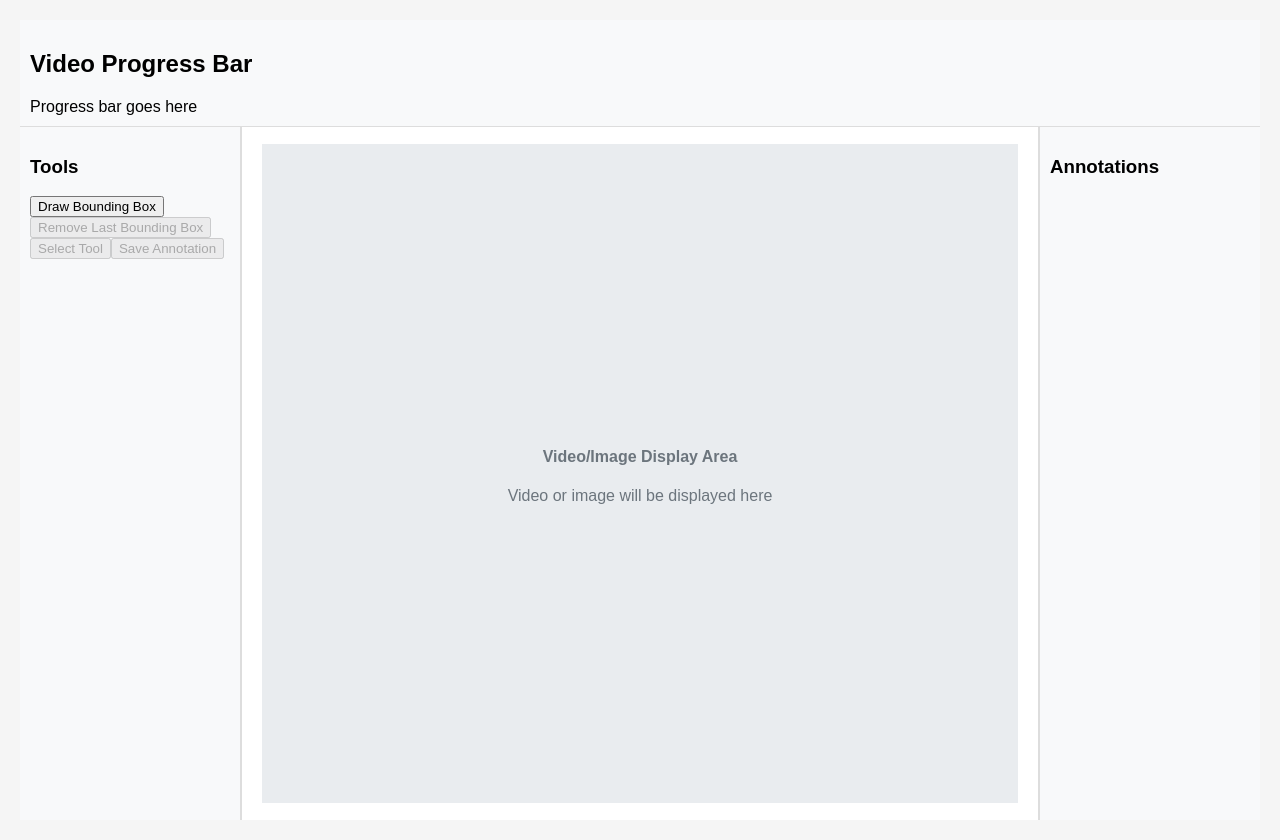
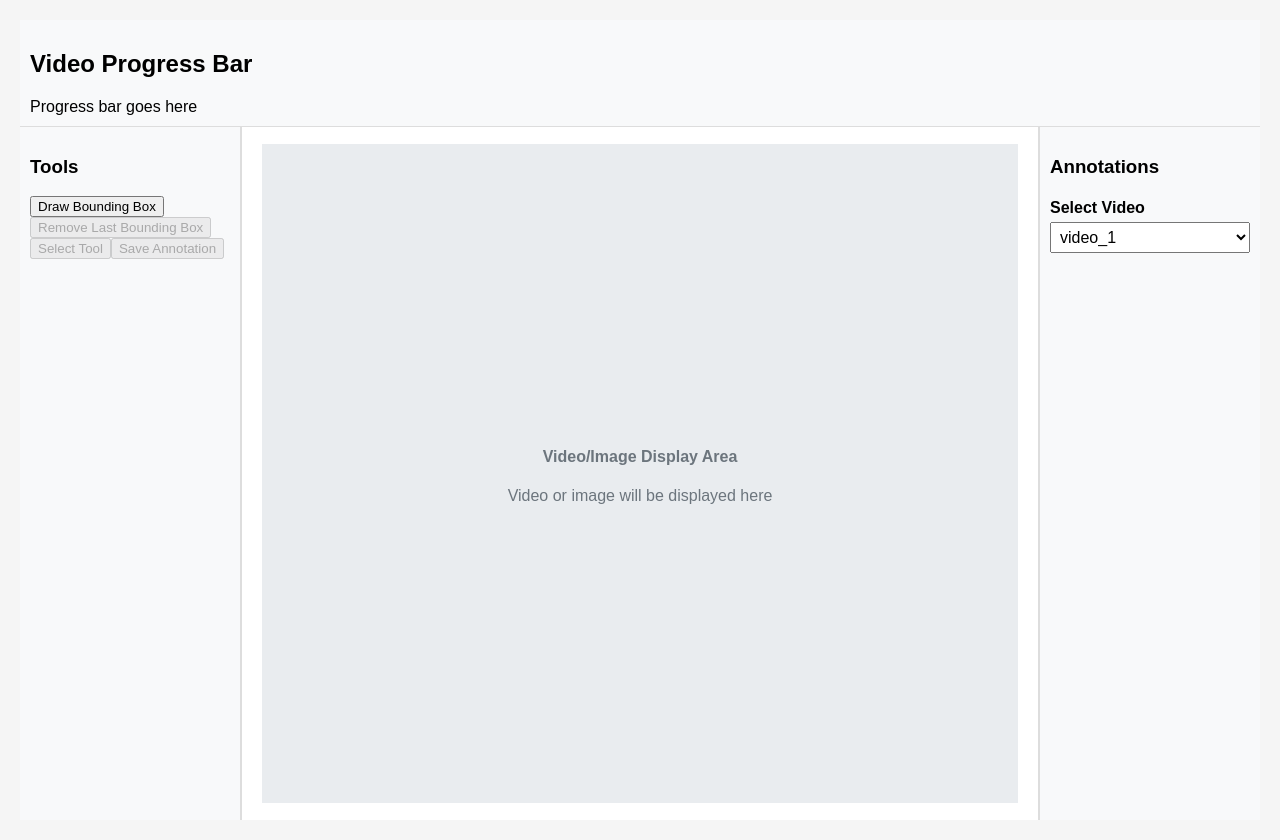
Before and after one commit to BaamPark/WebLabelMV, a React (Create React App) app in the folder labelmv-frontend/: page /annotation in a window 1280 px wide. Built offline with nearby package versions, Linux system fonts and the light colour scheme.

Commit message:
new chat made change for a feature: user select view

```diff
--- a/labelmv-frontend/src/AnnotationPage.css
+++ b/labelmv-frontend/src/AnnotationPage.css
@@ -1,3 +1,5 @@
+
+
 body {
   margin: 0;
   font-family: Arial, sans-serif;
@@ -43,6 +45,20 @@ body {
   border-right: 1px solid #ddd;
   position: relative;
   overflow: hidden; /* Ensure bounding boxes don't overflow */
+}
+
+.video-selection {
+  margin-top: 20px;
+}
+
+.video-selection h4 {
+  margin-bottom: 5px;
+}
+
+.video-selection select {
+  width: 100%;
+  padding: 5px;
+  font-size: 16px;
 }
 
 .video-container {
--- a/labelmv-frontend/src/AnnotationPage.js
+++ b/labelmv-frontend/src/AnnotationPage.js
@@ -1,5 +1,10 @@
-import React, { useState, useRef } from 'react';
+
+
+
+
+import React, { useState, useRef, useContext } from 'react';
 import './AnnotationPage.css';
+import { ProjectContext } from './App';
 
 const AnnotationPage = () => {
   const [isDrawingEnabled, setIsDrawingEnabled] = useState(false);
@@ -8,6 +13,10 @@ const AnnotationPage = () => {
   const [draggingBoxId, setDraggingBoxId] = useState(null);
   const [resizingBoxId, setResizingBoxId] = useState(null);
   const [dragOffset, setDragOffset] = useState({ x: 0, y: 0 });
+  const [selectedVideoIndex, setSelectedVideoIndex] = useState(0);
+
+  const { projectData } = useContext(ProjectContext);
+  const { numVideos } = projectData;
 
   const containerRef = useRef(null);
 
@@ -185,6 +194,10 @@ const AnnotationPage = () => {
     return newBox;
   };
 
+  const handleVideoChange = (e) => {
+    setSelectedVideoIndex(parseInt(e.target.value, 10) - 1); // Convert to 0-based index
+  };
+
   return (
     <div
       className="annotation-page"
@@ -282,7 +295,7 @@ const AnnotationPage = () => {
           </div>
         </div>
 
-        {/* Right sidebar for annotation list */}
+        {/* Right sidebar for annotation list and video selection */}
         <aside className="sidebar-right">
           <h3>Annotations</h3>
           <ul className="annotation-list placeholder">
@@ -290,6 +303,16 @@ const AnnotationPage = () => {
               <li key={box.id}>Bounding Box {index + 1}: [{box.left}%, {box.top}%] - [{box.width}% x {box.height}%</li>
             ))}
           </ul>
+
+          {/* Video selection dropdown */}
+          <div className="video-selection">
+            <h4>Select Video</h4>
+            <select value={selectedVideoIndex + 1} onChange={handleVideoChange}>
+              {[...Array(numVideos).keys()].map((i) => (
+                <option key={i} value={i + 1}>video_{i + 1}</option>
+              ))}
+            </select>
+          </div>
         </aside>
       </div>
     </div>
--- a/labelmv-frontend/src/App.js
+++ b/labelmv-frontend/src/App.js
@@ -1,15 +1,27 @@
-import React from 'react';
+
+
+import React, { createContext, useState } from 'react';
 import { BrowserRouter as Router, Route, Routes } from 'react-router-dom';
 import ProjectPage from './ProjectPage';
 import AnnotationPage from './AnnotationPage';
 
+// Create a context for sharing project data
+export const ProjectContext = createContext();
+
 function App() {
+  const [projectData, setProjectData] = useState({
+    numVideos: 1,
+    selectedVideos: [],
+  });
+
   return (
     <Router>
-      <Routes>
-        <Route path="/" element={<ProjectPage />} />
-        <Route path="/annotation" element={<AnnotationPage />} />
-      </Routes>
+      <ProjectContext.Provider value={{ projectData, setProjectData }}>
+        <Routes>
+          <Route path="/" element={<ProjectPage />} />
+          <Route path="/annotation" element={<AnnotationPage />} />
+        </Routes>
+      </ProjectContext.Provider>
     </Router>
   );
 }
--- a/labelmv-frontend/src/ProjectPage.js
+++ b/labelmv-frontend/src/ProjectPage.js
@@ -1,6 +1,10 @@
+
+
+
 import "./ProjectPage.css";
-import React, { useState } from 'react';
+import React, { useState, useContext } from 'react';
 import { useNavigate } from 'react-router-dom';
+import { ProjectContext } from './App';
 
 const ProjectPage = () => {
   const [videoDirectory, setVideoDirectory] = useState('');
@@ -8,6 +12,8 @@ const ProjectPage = () => {
   const [numVideos, setNumVideos] = useState(1);
   const [selectedVideos, setSelectedVideos] = useState(Array(numVideos).fill(null));
   const [frameRate, setFrameRate] = useState(1);
+
+  const { setProjectData } = useContext(ProjectContext);
 
   const navigate = useNavigate();
 
@@ -45,8 +51,9 @@ const ProjectPage = () => {
     setFrameRate(parseInt(e.target.value));
   };
 
-  // Navigate to annotation page
+  // Navigate to annotation page and save project data
   const startAnnotation = () => {
+    setProjectData({ numVideos, selectedVideos });
     navigate('/annotation');
   };
 
```
